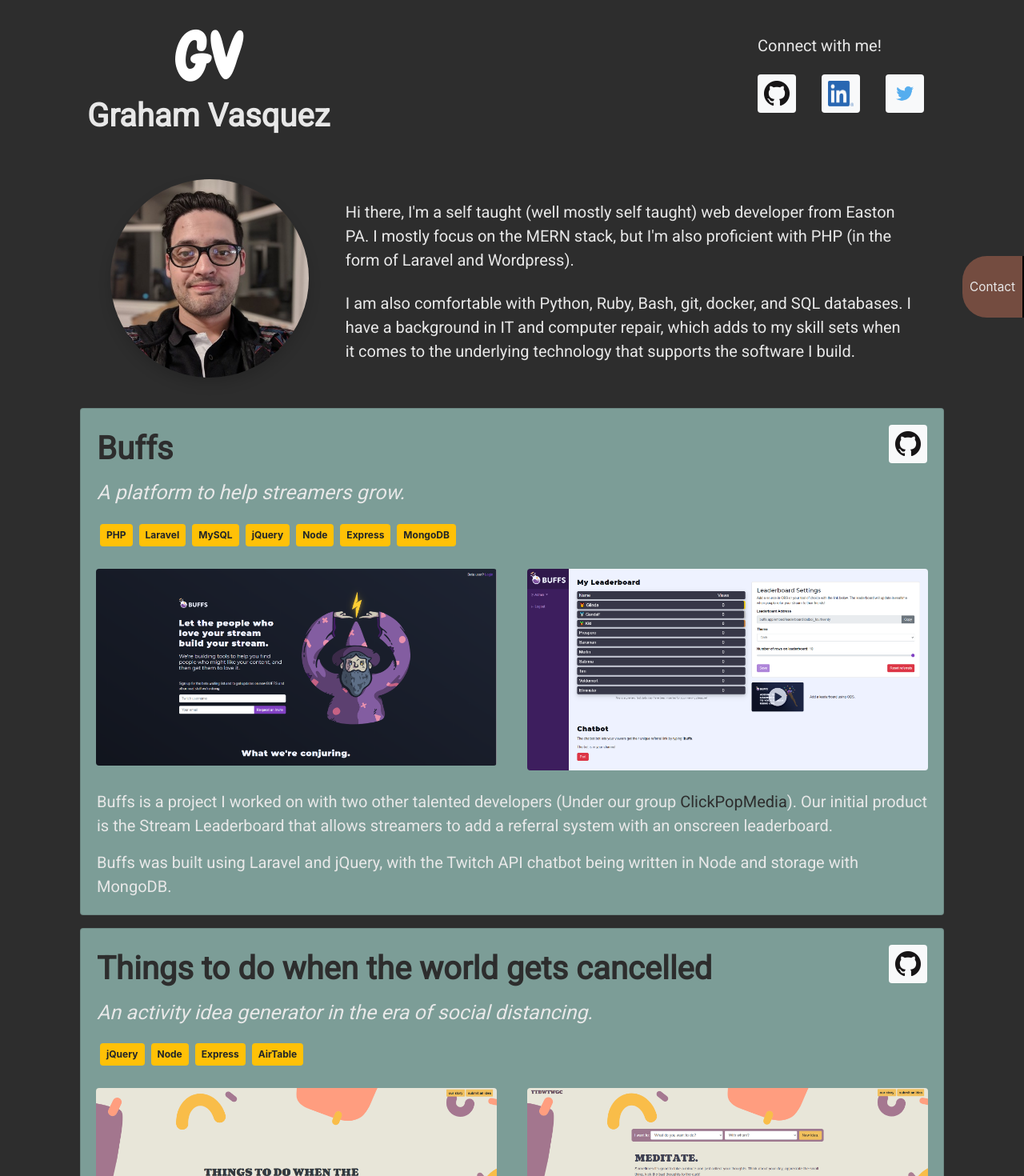
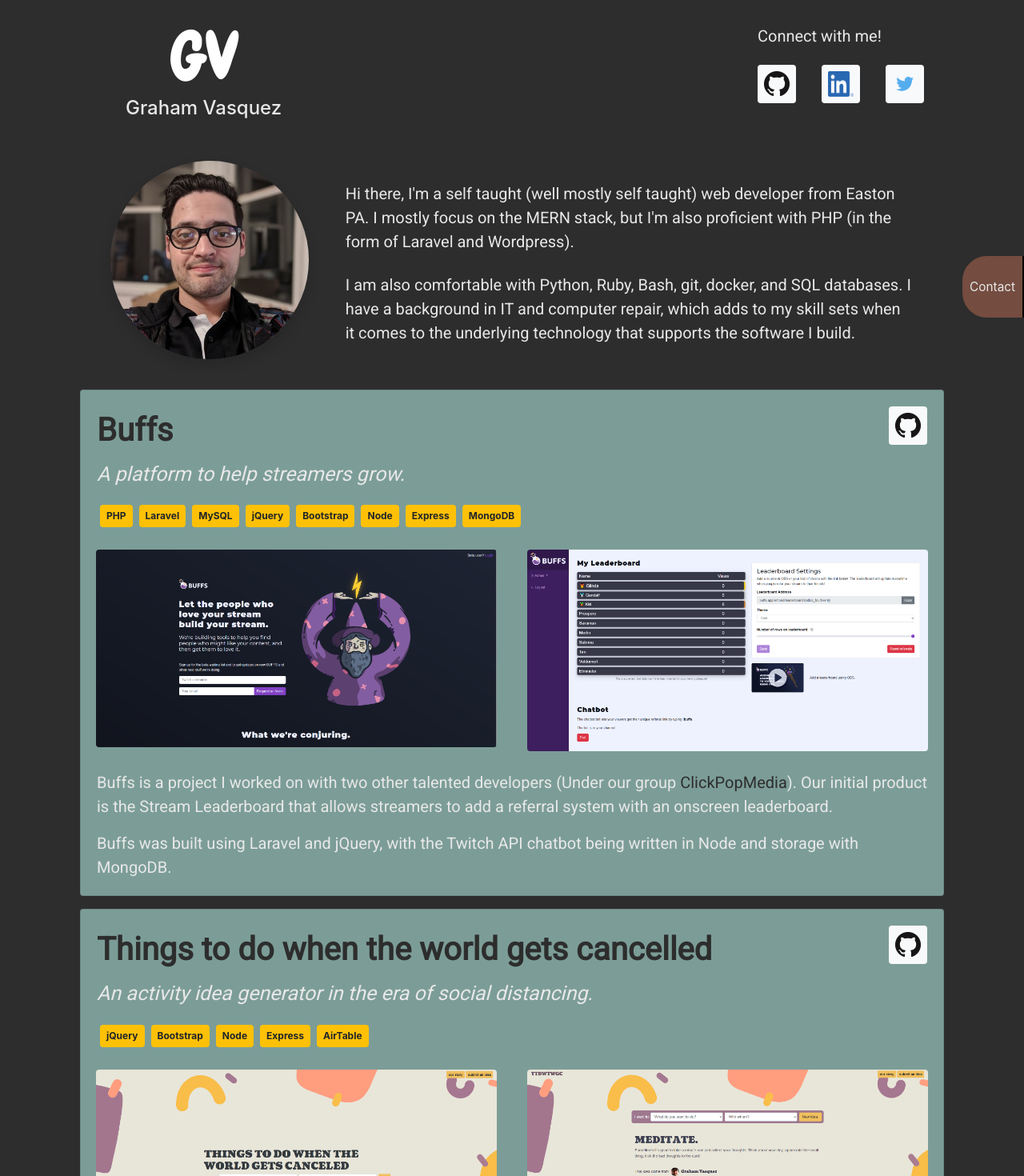
Before and after one commit to GV14982/gvasquez-dev, a React (Create React App) app: page / in a window 1280 px wide. Shown: the top 1470 px of the page at 80% size. Built offline with nearby package versions, Linux system fonts and the light colour scheme; no server answers.

Commit message:
:lipstick: Some slight tweaks to content/ui
Added bootstrap to the list of technologies on the projects, adjusted the "logo" spacing on larger screens

```diff
--- a/src/App.css
+++ b/src/App.css
@@ -9,6 +9,7 @@ body {
   -ms-overflow-style: none;
   scrollbar-width: none;
   overflow-x: hidden;
+  color: #e8e8e8;
 }
 
 a {
--- a/src/components/Layout/Header.js
+++ b/src/components/Layout/Header.js
@@ -7,9 +7,12 @@ export const Header = ({ size }) => {
       className={`navbar navbar-expand-md justify-content-${
         size.width < 768 ? 'center' : 'between'
       } m-2`}>
-      <div className='navbar-brand d-flex flex-column justify-content-center align-items-center'>
+      <div
+        className={`navbar-brand d-flex flex-column justify-content-center align-items-center ${
+          size.width < 768 ? '' : 'ml-5'
+        }`}>
         <img src='/GV.png' alt='' />
-        <h2 className='card-title'>Graham Vasquez</h2>
+        <h4 className=''>Graham Vasquez</h4>
       </div>
       <div>
         <div className='collapse navbar-collapse'>
--- a/src/components/Professional/Projects.js
+++ b/src/components/Professional/Projects.js
@@ -60,6 +60,7 @@ export const Projects = ({ scrollTop, size }) => {
           'Laravel',
           'MySQL',
           'jQuery',
+          'Bootstrap',
           'Node',
           'Express',
           'MongoDB',
@@ -75,7 +76,7 @@ export const Projects = ({ scrollTop, size }) => {
         title='Things to do when the world gets cancelled'
         subtitle='An activity idea generator in the era of social distancing.'
         description={<TTDWTWGCDescription />}
-        technologies={['jQuery', 'Node', 'Express', 'AirTable']}
+        technologies={['jQuery', 'Bootstrap', 'Node', 'Express', 'AirTable']}
         images={['ttdwtwgc_main.png', 'ttdwtwgc_idea.png']}
         animationSide='Right'
         githubURL='https://github.com/ClickPop/quarantine'
```
